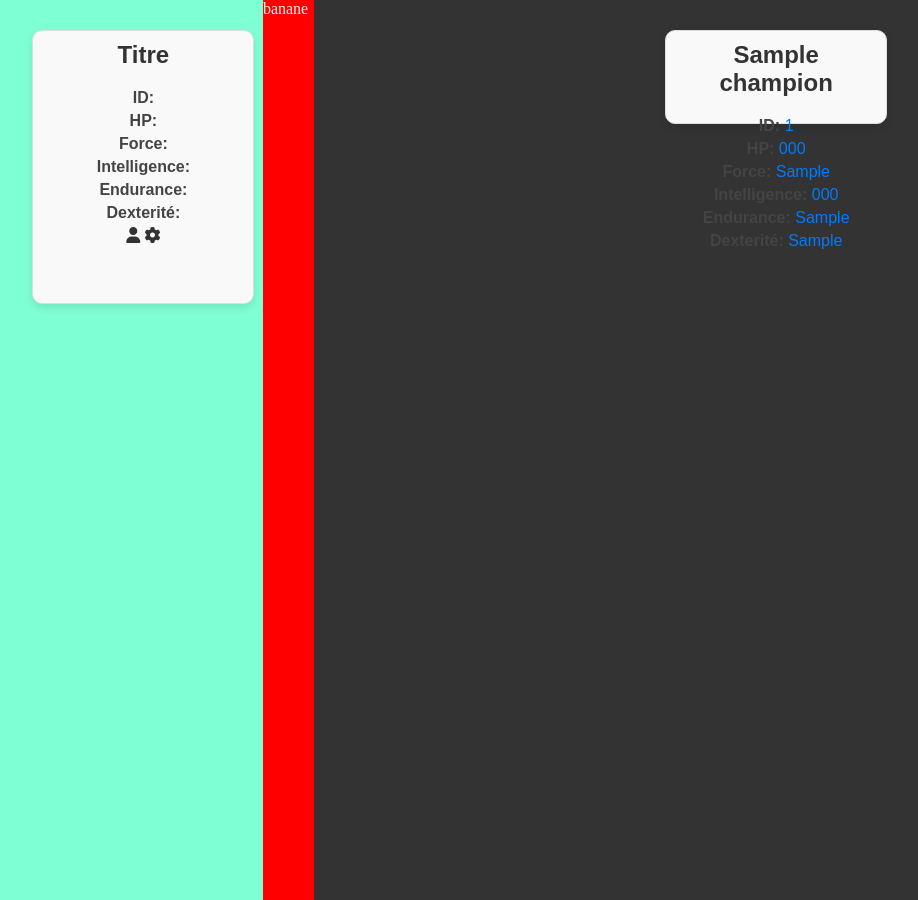
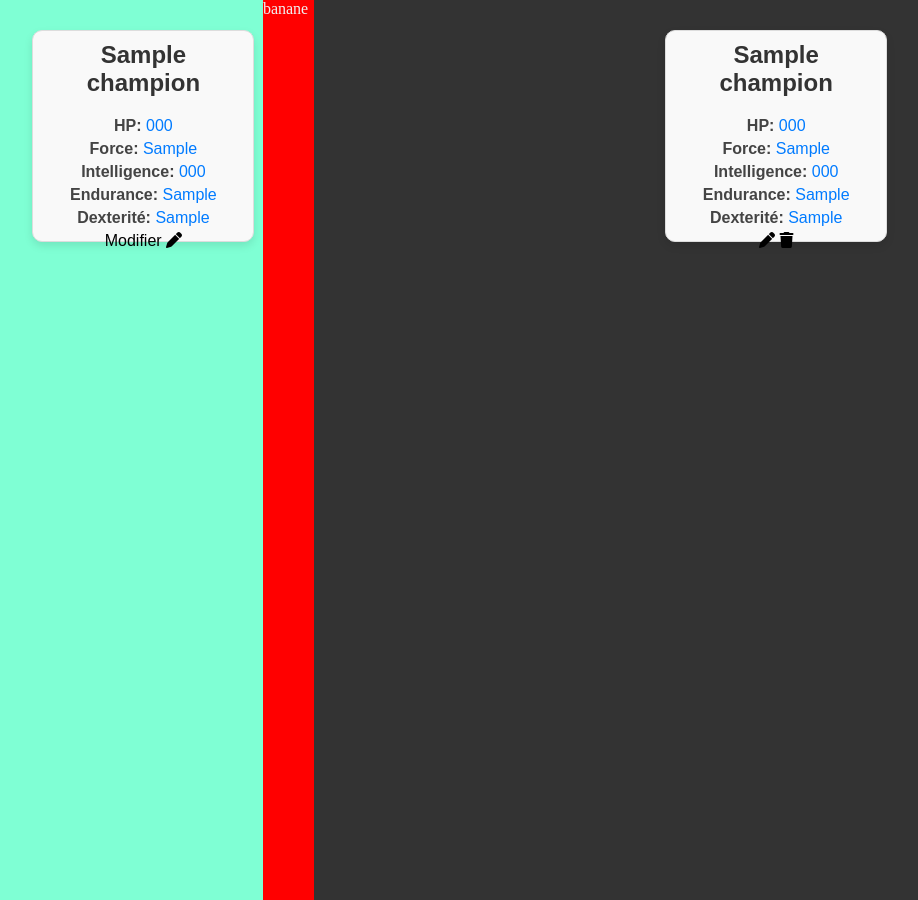
Before and after one commit to Krolaf/php_ex_MUNIER, a PHP site: page /index.php?edit_id=1 in a window 1280 px wide. Shown: the whole page, without its empty margins (11-929 px from the left). Run offline with PHP 8.4, Linux system fonts and the light colour scheme; tables that the repository leaves empty or names only in its code hold one stand-in row (values such as "Sample post").

Commit message:
delete_act

```diff
--- a/home_control.php
+++ b/home_control.php
@@ -1,11 +1,11 @@
 <?php
-$db = new data();
+$db = new Data(); // Utilisation de l'instance correcte de ta classe Data
 
 // Ajouter une feuille de style
 $header = ' <link rel="stylesheet" href="style.css">
             <link rel="stylesheet" href="https://cdnjs.cloudflare.com/ajax/libs/font-awesome/6.0.0-beta3/css/all.min.css">';
 
-
+// Requête SQL pour récupérer tous les éléments
 $sql = 'SELECT
             c.id,
             c.name,
@@ -16,9 +16,23 @@ $sql = 'SELECT
             c.dexterité
         FROM t_champion AS c';
 
-
 $datas_items = $db->get_data($sql);
 
+// Vérification si `delete_id` est présent pour suppression
+if (isset($_GET['delete_id']) && !empty($_GET['delete_id'])) {
+    $id_item = $_GET['delete_id'];
+    $db->sql_delete('t_champion', $id_item);
+
+    header("Location: index.php");
+    exit();
+}
+
+// Vérification si `edit_id` est présent pour édition
+$selected_item = null;
+if (isset($_GET['edit_id']) && !empty($_GET['edit_id'])) {
+    $id_item = $_GET['edit_id'];
+    $selected_item = $db->build_r_from_id('t_champion', $id_item); // Récupère les infos du personnage sélectionné
+}
 
 $page = '
 <head>
@@ -29,43 +43,47 @@ $page = '
 <body class="' . $mode . '">
 <main>
 <div class="admin-container">
-
+    <!-- Section pour afficher les informations du personnage sélectionné -->
     <div class="card">
-                <h2>Titre</h2>
-                <p><span class="stat">ID:</span> <span class="stat-value"></span></p>
-                <p><span class="stat">HP:</span> <span class="stat-value"></span></p>
-                <p><span class="stat">Force:</span> <span class="stat-value"></span></p>
-                <p><span class="stat">Intelligence:</span> <span class="stat-value"></span></p>
-                <p><span class="stat">Endurance:</span> <span class="stat-value"></span></p>
-                <p><span class="stat">Dexterité:</span> <span class="stat-value"></span></p>
-                <div class="btn_zone">
-                    <button><i class="fas fa-user"></i></button>
-                    <button><i class="fas fa-cog"></i></button>
-                </div>
+        <h2>' . ($selected_item ? $selected_item['name'] : 'Titre') . '</h2>
+        <p><span class="stat">HP:</span> <span class="stat-value">' . ($selected_item ? $selected_item['hp'] : '') . '</span></p>
+        <p><span class="stat">Force:</span> <span class="stat-value">' . ($selected_item ? $selected_item['force'] : '') . '</span></p>
+        <p><span class="stat">Intelligence:</span> <span class="stat-value">' . ($selected_item ? $selected_item['intelligence'] : '') . '</span></p>
+        <p><span class="stat">Endurance:</span> <span class="stat-value">' . ($selected_item ? $selected_item['endurance'] : '') . '</span></p>
+        <p><span class="stat">Dexterité:</span> <span class="stat-value">' . ($selected_item ? $selected_item['dexterité'] : '') . '</span></p>
+        <a class="edit-btn">
+                  Modifier <i class="fa-solid fa-pen"></i>
+                </a>
     </div>
 </div>
 
 <div class="navbar">
-
     banane
-
 </div>
 
 <div class="listing-container">';
 
-
-
+// Boucle sur les éléments récupérés
 if (!empty($datas_items)) {
     foreach ($datas_items as $data_item) {
         $page .= '
         <div class="card">
             <h2>' . $data_item['name'] . '</h2>
-                <p><span class="stat">ID:</span> <span class="stat-value">' . $data_item['id'] . '</span></p>
             <p><span class="stat">HP:</span> <span class="stat-value">' . $data_item['hp'] . '</span></p>
             <p><span class="stat">Force:</span> <span class="stat-value">' . $data_item['force'] . '</span></p>
             <p><span class="stat">Intelligence:</span> <span class="stat-value">' . $data_item['intelligence'] . '</span></p>
             <p><span class="stat">Endurance:</span> <span class="stat-value">' . $data_item['endurance'] . '</span></p>
             <p><span class="stat">Dexterité:</span> <span class="stat-value">' . $data_item['dexterité'] . '</span></p>
+            <div class="btn_zone">
+                <a href="index.php?edit_id=' . $data_item['id'] . '" class="edit-btn">
+                   <i class="fa-solid fa-pen"></i>
+                </a>
+                <a onclick="return confirm(\'Êtes-vous sûr de vouloir supprimer cet élément ?\')"
+                   href="index.php?delete_id=' . $data_item['id'] . '"
+                   class="delete-btn">
+                   <i class="fa-solid fa-trash"></i>
+                </a>
+            </div>
         </div>
         ';
     }
@@ -74,8 +92,8 @@ banane
 $page .= '</div>
 
 </main>
-</body>
-';
+</body>';
+
 echo $page;
 
 ?>
--- a/style.css
+++ b/style.css
@@ -48,6 +48,12 @@
         color: #333;
     }
 
+    a{
+        color: black; /* Utilise la couleur du texte parent */
+        text-decoration: none; /* Supprime le soulignement */
+        cursor: pointer; /* Maintient le curseur en forme de main */
+    }
+
     /* CONTAINER CARD */
 
     /* Style de la zone de listing */
@@ -68,7 +74,7 @@
         box-shadow: 0 4px 8px rgba(0, 0, 0, 0.1);
         margin: 10px;
         width: 200px;
-        height: 28%;
+        height: 190px;
         padding: 10px;
         text-align: center;
         background-color: #f9f9f9;
```
Lines whose indentation alone changed are shown as unchanged.
